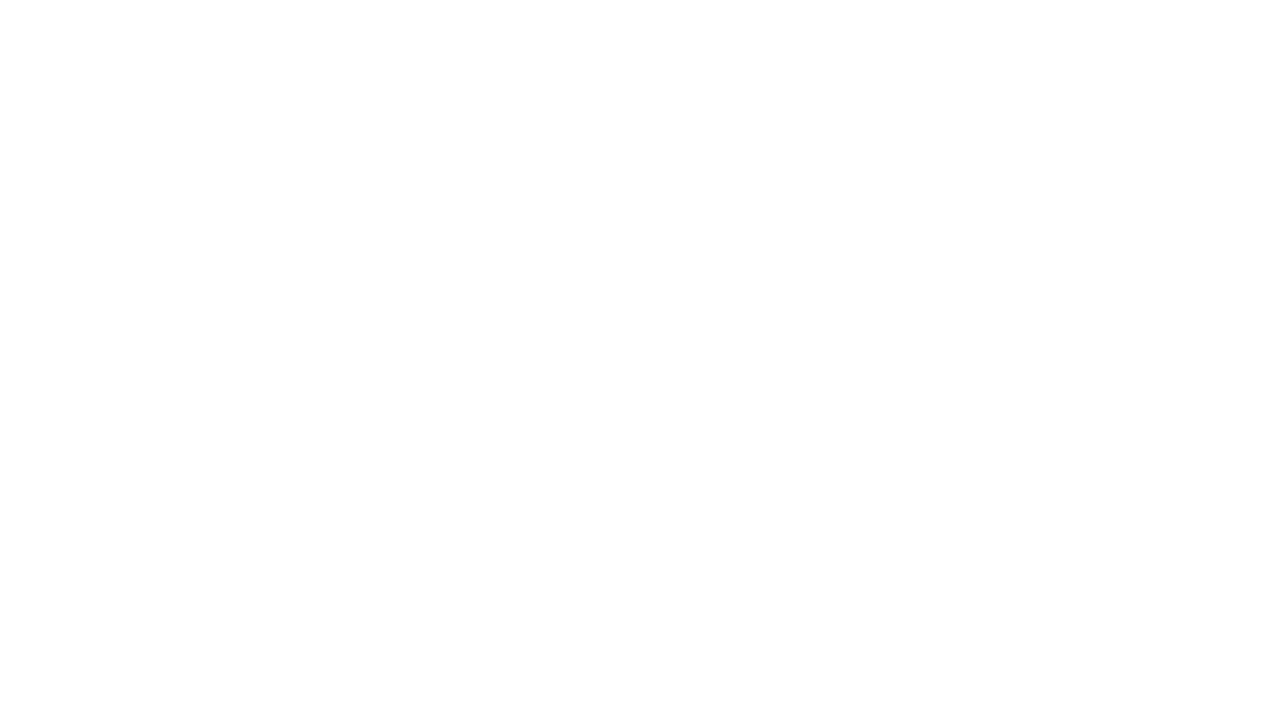
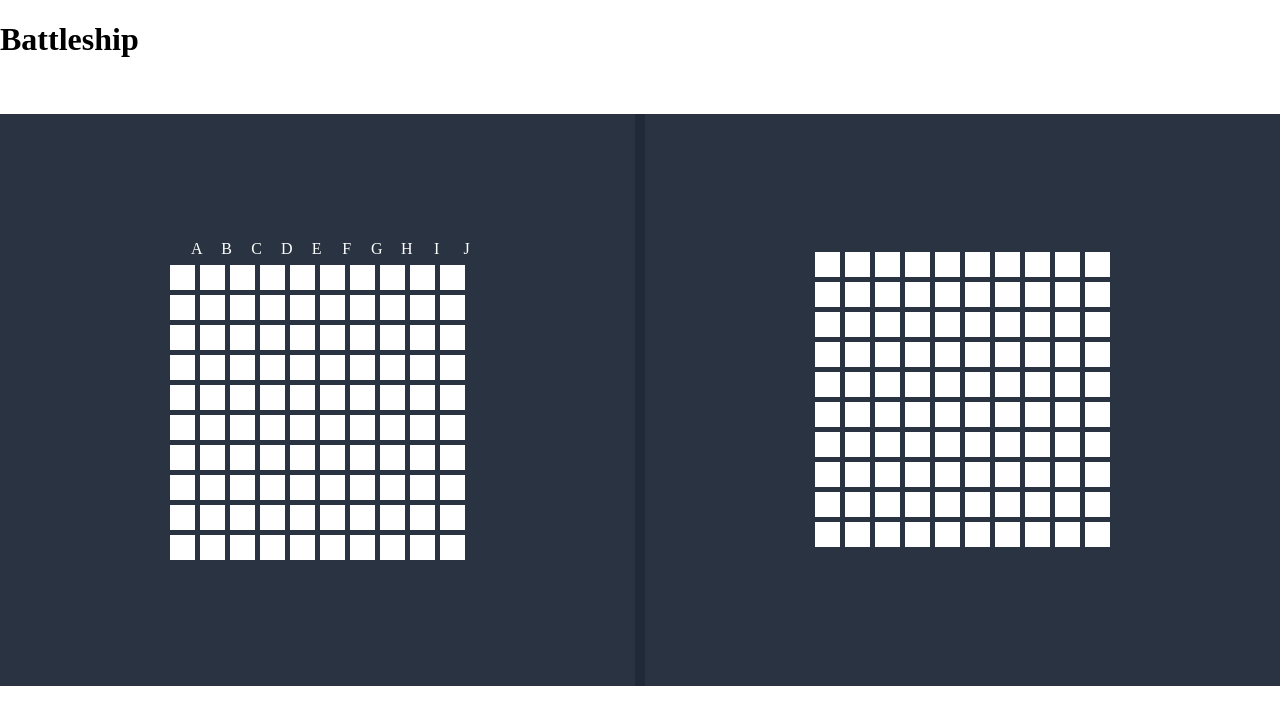
Before and after one commit to otomdee/Battleship, a plain HTML site: page index.html in a window 1280 px wide. Drawn offline with Linux system fonts and the light colour scheme.

Commit message:
add letter index row

```diff
--- a/battleship.js
+++ b/battleship.js
@@ -1,4 +1,4 @@
-class Ship {
+export class Ship {
     constructor(length) {
         this.length = length;
         this.hits = 0;
@@ -15,7 +15,7 @@ class Ship {
     }
 }
 
-class Gameboard {
+export class Gameboard {
     constructor() {
         this.board = this.generateBoard();
         this.ships = this.generateShips();
@@ -52,6 +52,29 @@ class Gameboard {
         this.board[coordinate[0]][coordinate[1]] = ship;
     }
 
+    placeShips() {
+
+        let spots = [
+            [["A", 6]],
+            [["A", 2], ["B", 2]],
+            [["D", 5], ["E", 5], ["F", 5]],
+            [["B", 10], ["C", 10], ["D", 10], ["E", 10]],
+            [["B", 4]],
+            [["G", 1], ["G", 2]],
+            [["H", 6], ["I", 6], ["J", 6]],
+            [["D", 3]],
+            [["H", 8], ["I", 8]],
+            [["H", 4]]
+        ]
+
+        for (let i = 0; i < 10; i++) {
+            let ship = this.ships[i];
+            for (let j = 0; j < ship.length; j++) {
+                this.placeShip(ship, spots[i][j]);
+            }
+        }
+    }
+
     recieveAttack(coordinate) {
         //determines wether attack hit ship
         let spot = this.board[coordinate[0]][coordinate[1]];
@@ -74,7 +97,7 @@ class Gameboard {
     }
 }
 
-class Player {
+export class Player {
     constructor(type) {
         this.type = type;
         this.Gameboard = new Gameboard;
--- /dev/null
+++ b/driver.js
@@ -0,0 +1,62 @@
+import { Ship, Gameboard, Player } from "./battleship.js";
+
+//player1
+let player1 = new Player("player");
+//populate ships
+player1.Gameboard.placeShips();
+
+//playerboard
+const boardDiv = document.createElement("div");
+boardDiv.classList.add("board");
+
+//render UI board
+const board = player1.Gameboard.board;
+
+let letterIndices = ["A", "B", "C", "D", "E", "F", "G", "H", "I", "J"];
+
+let p1IndexDiv = document.createElement("div");
+p1IndexDiv.classList.add("topIndex");
+
+document.querySelectorAll(".boardWrap")[0].append(p1IndexDiv);
+
+for (let i = 0; i < 10; i++) {
+    let spotDiv = document.createElement("div");
+    spotDiv.innerHTML = letterIndices[i];
+    spotDiv.classList.add("letterIndex");
+    p1IndexDiv.append(spotDiv);
+}
+
+document.querySelectorAll(".boardWrap")[0].append(boardDiv);
+
+Object.keys(board).forEach((column) => {
+    let columnDiv = document.createElement("div");
+    boardDiv.append(columnDiv);
+    columnDiv.classList.add("boardColumn");
+    for (let i = 0; i < 10; i++) {
+        let spotDiv = document.createElement("div");
+        spotDiv.classList.add("spot");
+        columnDiv.append(spotDiv);
+    }
+})
+
+//player2(comp)
+let comp = new Player("comp");
+
+//compBoard
+const compDiv = document.createElement("div");
+document.querySelectorAll(".boardWrap")[1].append(compDiv);
+
+compDiv.classList.add("board");
+
+//render UI board
+const compBoard = comp.Gameboard.board;
+Object.keys(compBoard).forEach((column) => {
+    let columnDiv = document.createElement("div");
+    compDiv.append(columnDiv);
+    columnDiv.classList.add("boardColumn");
+    for (let i = 0; i < 10; i++) {
+        let spotDiv = document.createElement("div");
+        spotDiv.classList.add("spot");
+        columnDiv.append(spotDiv);
+    }
+})
--- a/index.html
+++ b/index.html
@@ -4,9 +4,18 @@
     <meta charset="UTF-8">
     <meta name="viewport" content="width=device-width, initial-scale=1.0">
     <title>Battleship</title>
-    <script src="battleship.js" defer></script>
+    <script src="driver.js" type="module" defer></script>
+    <link rel="stylesheet" href="styles.css">
 </head>
 <body>
-
+    <h1>Battleship</h1>
+    <div id="main">
+        <div id="player">
+            <div class="boardWrap"></div>
+        </div>
+        <div id="opponent">
+            <div class="boardWrap"></div>
+        </div>
+    </div>
 </body>
 </html>
--- /dev/null
+++ b/styles.css
@@ -0,0 +1,63 @@
+body {
+    height: 100vh;
+    margin: 0;
+    display: grid;
+    grid-template-columns: 1fr 1fr;
+    grid-template-rows: 1fr 5fr 1fr;
+}
+
+#main {
+    background-color: #1F2937;
+    grid-row: 2/3;
+    grid-column: 1/3;
+    color: white;
+    display: grid;
+    grid-template-columns: 1fr 1fr;
+    gap: 10px;
+}
+
+#player, #opponent {
+    background-color: #293341;
+}
+
+.boardWrap {
+    height: 100%;
+    display: flex;
+    flex-direction: column;
+    align-items: center;
+    justify-content: center;
+}
+
+.board {
+    display: grid;
+    grid-template-rows: repeat(10, 1fr);
+    gap: 5px;
+}
+
+.spot {
+    border: none;
+    height: 25px;
+    width: 25px;
+    background-color: white;
+}
+
+.boardColumn {
+    display: grid;
+    grid-template-columns: repeat(10, 1fr);
+    gap: 5px;
+    width: 42%;
+}
+
+.letterIndex {
+    border: none;
+    height: 25px;
+    width: 25px;
+    text-align:center;
+}
+
+.topIndex {
+    display: grid;
+    grid-template-columns: repeat(10, 1fr);
+    width: 42%;
+    gap: 5px;
+}
```
